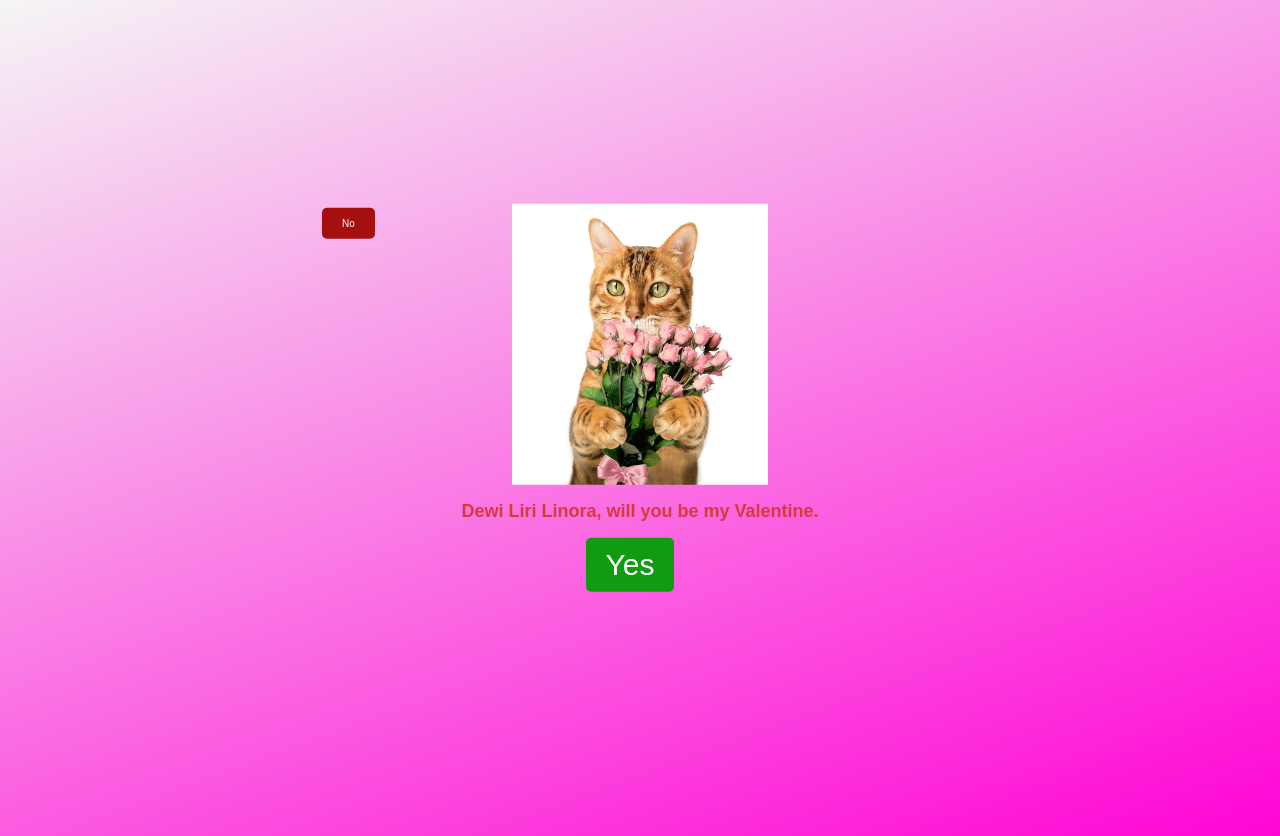
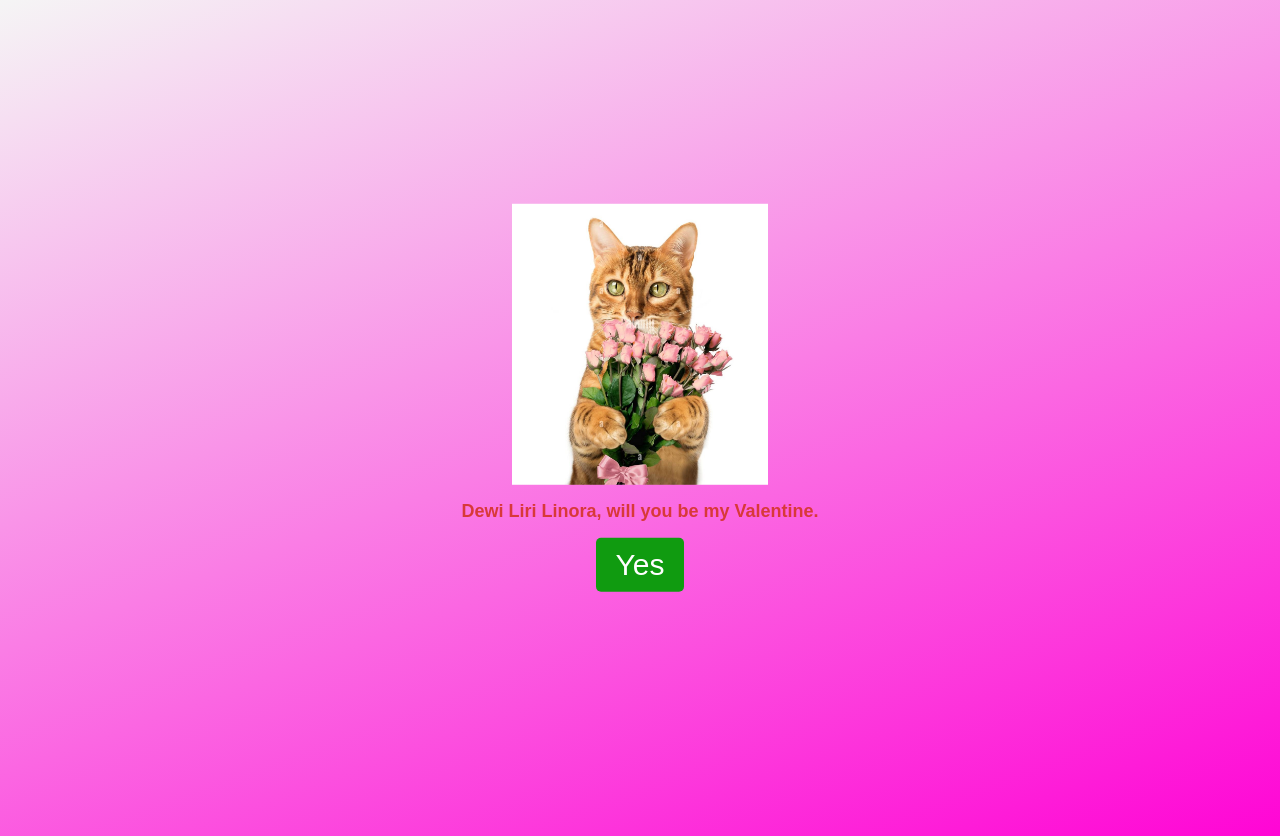
Before and after one commit to jessie-morningstar/dewi, a plain HTML site: page index.html in a window 1280 px wide. Drawn offline with Linux system fonts and the light colour scheme.

Commit message:
Update index.html

```diff
--- a/index.html
+++ b/index.html
@@ -14,8 +14,6 @@
         <h1 class="request">Dewi Liri Linora, will you be my Valentine.</h1>
         <div class="answer">
             <a href="final 2.html"  class="yes"><button >Yes</button></a>
-
-            <a class="no"><button >No</button></a>
         </div>
     </div>
     </center>
```
